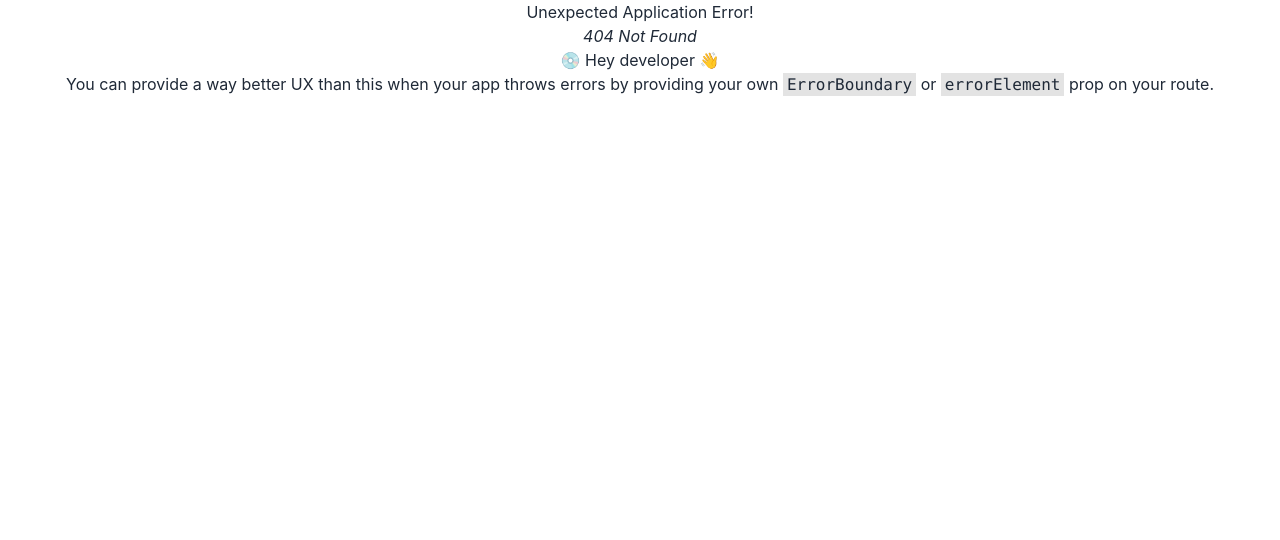
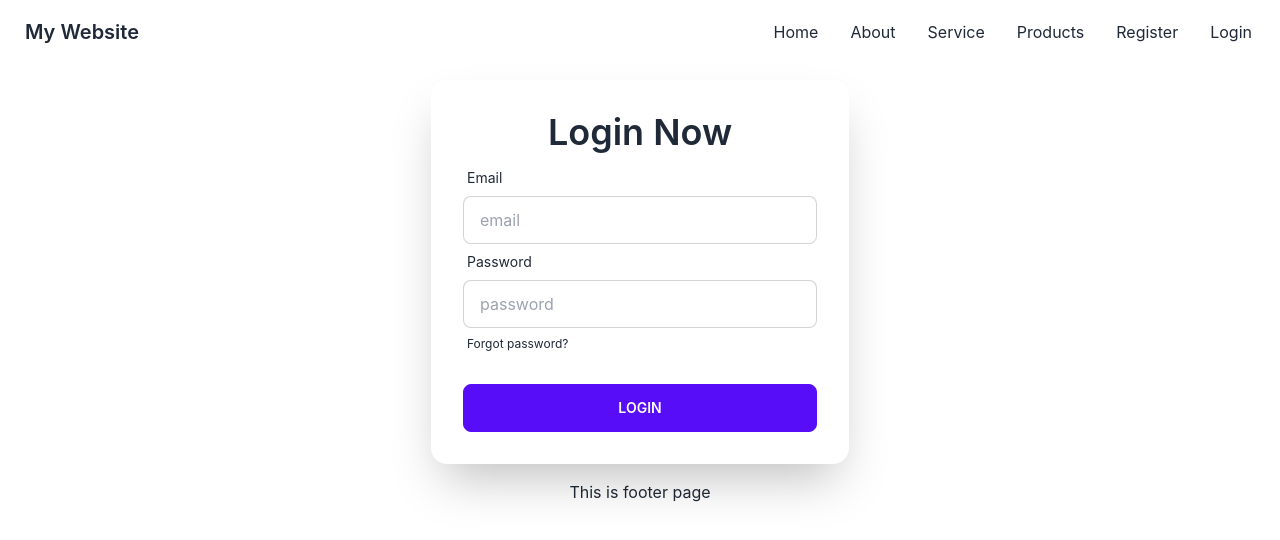
Before and after one commit to Mazharul430106/authentication-assignment, a React (Create React App) app: page /login in a window 1280 px wide. Before the commit this address had no page. Shown: the top 540 px of the page. Built offline with nearby package versions, Linux system fonts and the light colour scheme.

Commit message:
added login form and get data from react hook form

```diff
--- /dev/null
+++ b/src/Pages/Login/Login.js
@@ -0,0 +1,43 @@
+import React from 'react';
+import { useForm } from 'react-hook-form';
+
+const Login = () => {
+    const {register, handleSubmit} = useForm();
+    const handleLoginForm = (data)=>{
+        console.log(data)
+    }
+
+    return (
+        <div className="hero bg-base-100">
+            <div className="hero-content w-full max-w-[450px] flex-col lg:flex-row-reverse">
+                <div className="card flex-shrink-0 w-full shadow-2xl bg-base-100">
+                    <div className="card-body">
+                        <h1 className='text-4xl font-semibold'>Login Now</h1>
+                        <form onSubmit={handleSubmit(handleLoginForm)}>
+                            <div className="form-control">
+                                <label className="label">
+                                    <span className="label-text">Email</span>
+                                </label>
+                                <input type="text" {...register('email', {required: true})}  name='email'  placeholder="email" className="input input-bordered" />
+                            </div>
+                            <div className="form-control">
+                                <label className="label">
+                                    <span className="label-text">Password</span>
+                                </label>
+                                <input type="text" {...register('password', {required: true})}  name='password' placeholder="password" className="input input-bordered" />
+                                <label className="label">
+                                    <a href="#" className="label-text-alt link link-hover">Forgot password?</a>
+                                </label>
+                            </div>
+                            <div className="form-control mt-6">
+                                <button className="btn btn-primary">Login</button>
+                            </div>
+                        </form>
+                    </div>
+                </div>
+            </div>
+        </div>
+    );
+};
+
+export default Login;
--- /dev/null
+++ b/src/Pages/Register/Register.js
@@ -0,0 +1,11 @@
+import React from 'react';
+
+const Register = () => {
+    return (
+        <div>
+            <h1>This is register page</h1>
+        </div>
+    );
+};
+
+export default Register;
--- a/src/Pages/Shared/Header/Header.js
+++ b/src/Pages/Shared/Header/Header.js
@@ -9,6 +9,8 @@ const Header = () => {
         <li><Link to='/about'>About</Link></li>
         <li><Link to='/service'>Service</Link></li>
         <li><Link to='/products'>Products</Link></li>
+        <li><Link to='/register'>Register</Link></li>
+        <li><Link to='/login'>Login</Link></li>
 
     </>
 
```
Also changed, not shown: src/Pages/Routes/Route/Route.js (+10 -0 lines).
